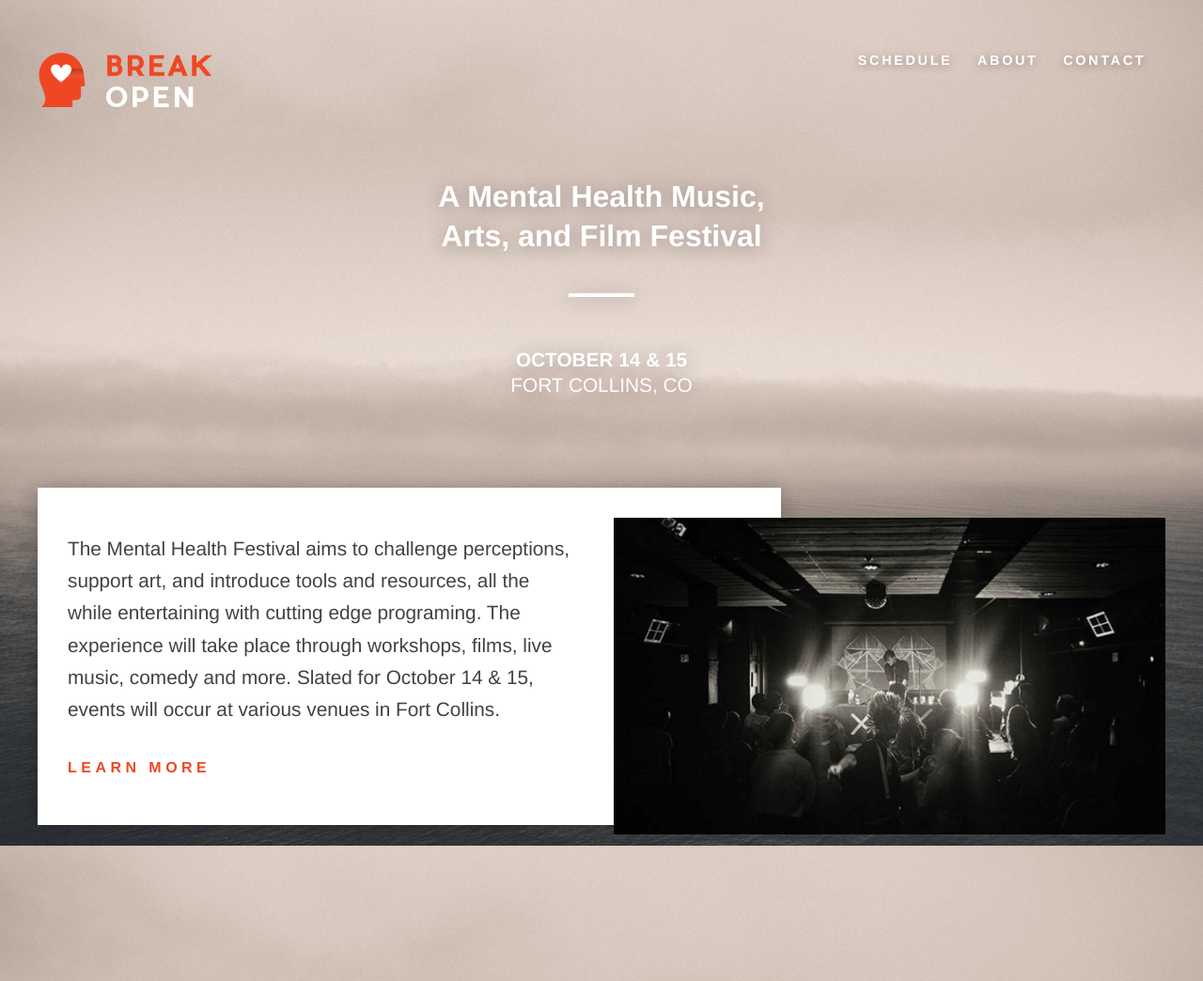
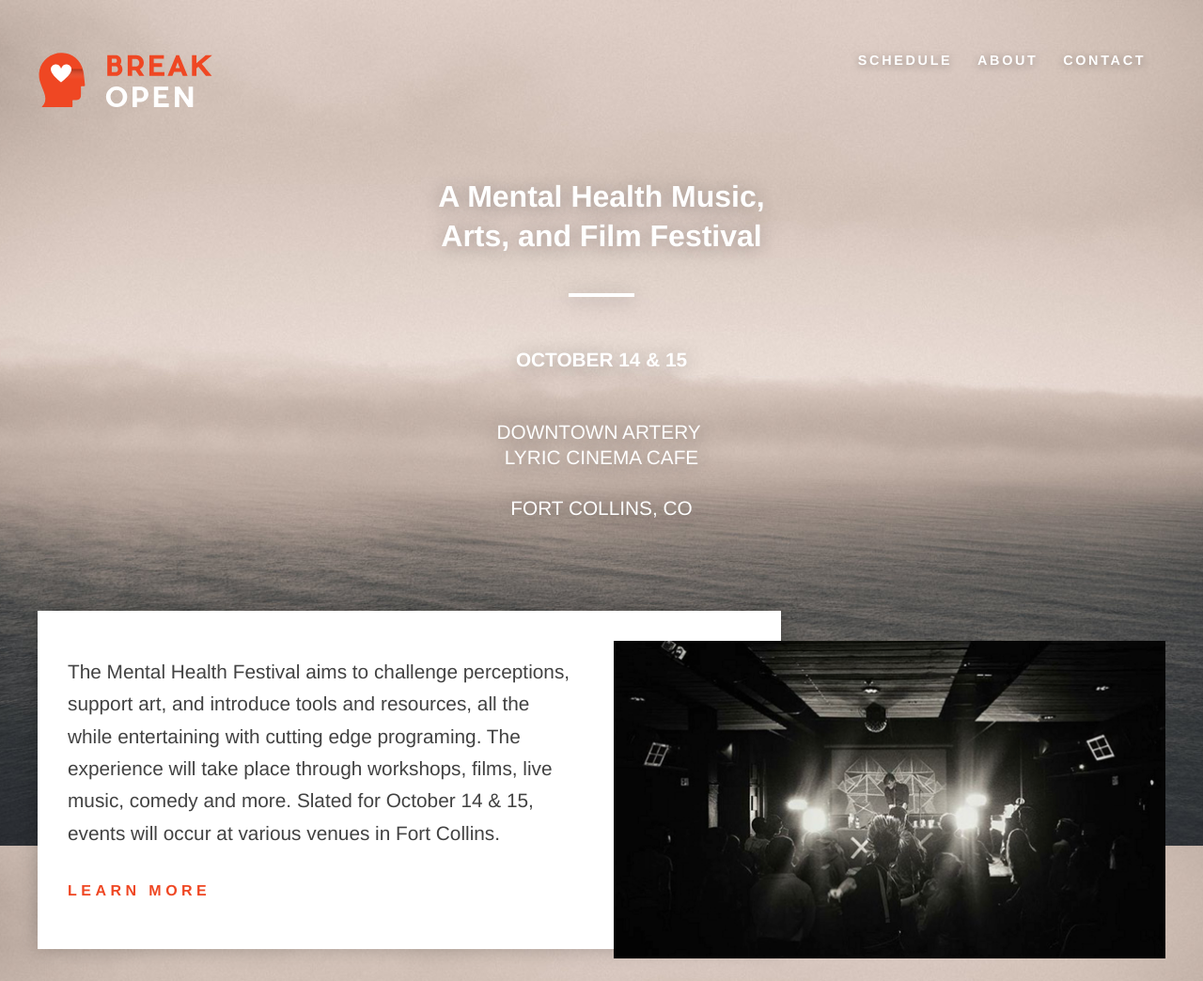
Before and after one commit to michaeldmcqueen/breakopen, a Jekyll site: the page built from index.html, in a window 1280 px wide. Shown: the whole page at 94% size. Built offline with Jekyll 4.4.1, drawn with Linux system fonts in a browser that asks for light colours; nearby versions of some CDN libraries; the list of posts is cut into pages by our own code.

Commit message:
Updated '/_layouts/front.html' via CloudCannon

```diff
--- a/_layouts/front.html
+++ b/_layouts/front.html
@@ -3,13 +3,7 @@ layout: default
 ---
 <main>
   <div class="preface">
-    <div class="intro editable">
-    <h1 class="pagetitle">A Mental Health Music, Arts, and Film Festival</h1>
-    <div class="date-time">
-      <h4>OCTOBER 14 & 15</h4>
-      <h4 class="show-location">Fort Collins, CO</h4>
-    </div>
-  </div>
+    <div class="intro editable"><h1 class="pagetitle">A Mental Health Music, Arts, and Film Festival</h1><div class="date-time"><h4>OCTOBER 14 &amp; 15</h4><p>&nbsp;</p><h4 class="show-location">DOWNTOWN ARTERY&nbsp;</h4><h4 class="show-location">LYRIC CINEMA CAFE</h4><h4 class="show-location">&nbsp;</h4><h4 class="show-location">Fort Collins, CO</h4></div></div>
   </div>
     <section class="content-wrapper wrap">
       <div class="welcome-block editable">
@@ -17,7 +11,7 @@ layout: default
         <a href="/about" class="link">Learn More</a>
       </div>
       <div class="welcome-block-image editable">
-        <img src="{{ page.spot_image_path }}" alt="">
+        <img src="{{ page.spot_image_path }}" alt="" />
       </div>
     </section>
 </main>
```
